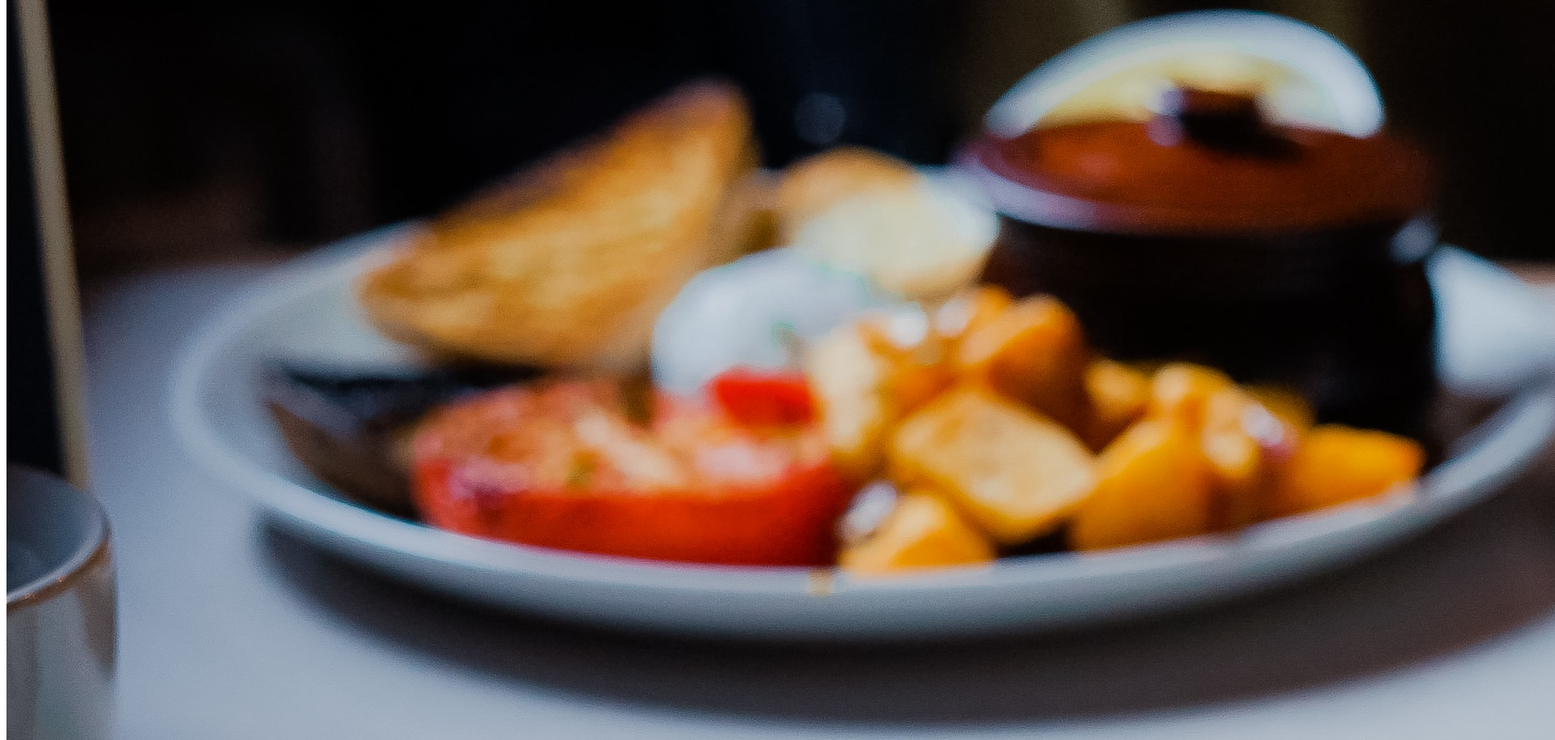
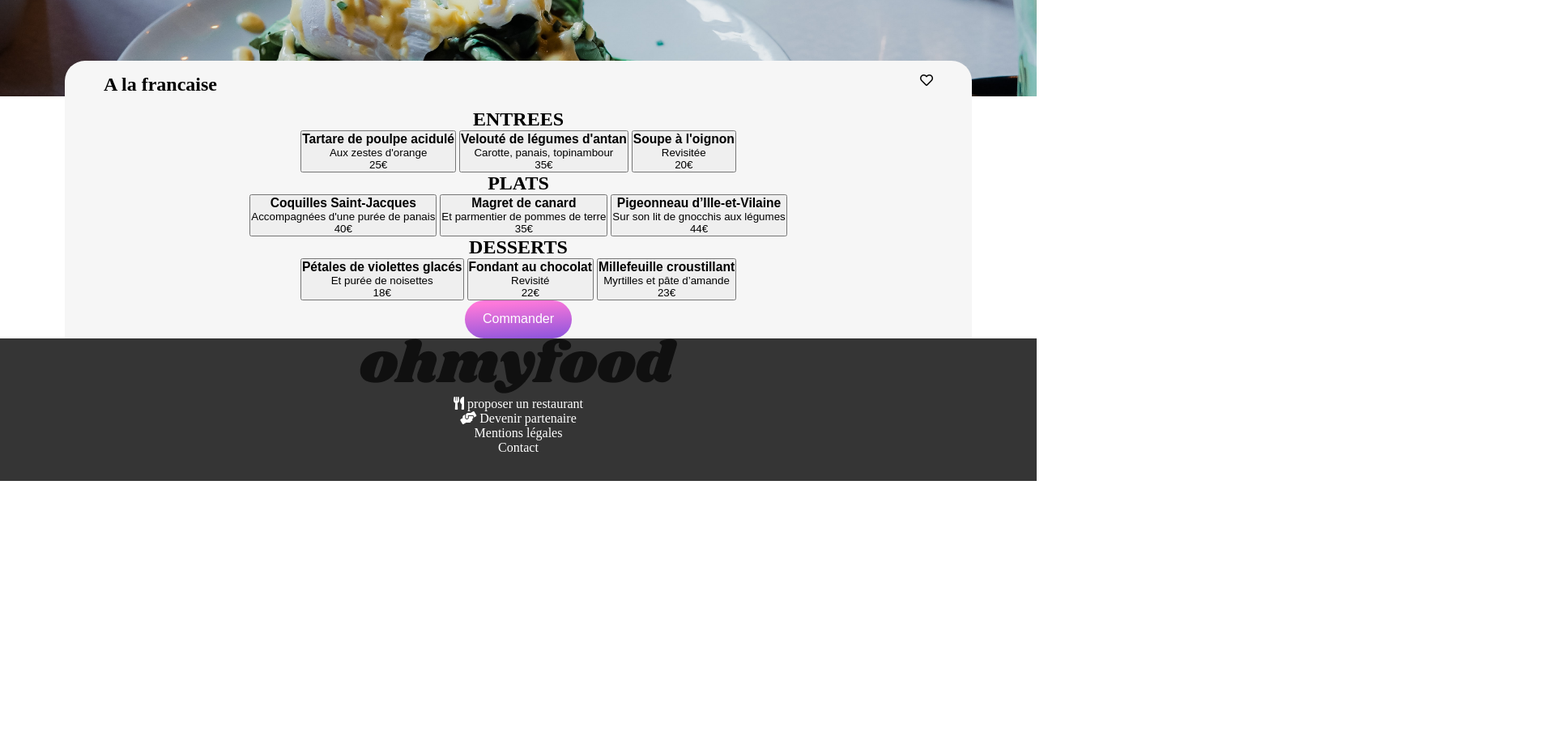
Before and after one commit to Antoine-Tarabon/AntoineTarabon_3_05052021, a website: page menu-a-la-francaise.html in a window 1280 px wide. Shown: the part 200-1114 px from the top of the page at 81% size, 1920 px wide, since content can reach past the window. After the commit the page ends 800 px from the top, so only its background shows below. Drawn offline with Linux system fonts and the light colour scheme.

Commit message:
css menu

```diff
--- a/menu-a-la-francaise.html
+++ b/menu-a-la-francaise.html
@@ -16,12 +16,13 @@
           src="./images/restaurants/toa-heftiba-DQKerTsQwi0-unsplash.jpg"
           alt="A la francaise"
         />
-        <div>
+      </section>
+
+      <section class="menu">
+        <div class="nom">
           <h1>A la francaise</h1>
           <i class="far fa-heart"></i>
         </div>
-      </section>
-      <section class="menu">
         <div class="entree">
           <h2>ENTREES</h2>
           <button class="carte">
@@ -112,7 +113,7 @@
             </div>
           </button>
         </div>
-        <button>Commander</button>
+        <button class="btn">Commander</button>
       </section>
     </main>
     <footer>
--- a/styles/scss/accueil.scss
+++ b/styles/scss/accueil.scss
@@ -1,5 +1,25 @@
 @import 'main.scss';
 
+
+
+main{
+    margin: 0rem 10rem;
+}
+
+.explorer{
+    text-align: center;
+    margin: 3rem 0;
+    background-color: #f6f6f6;
+    h1{
+        padding-top: 1rem;
+    }
+    p{
+        margin-top: 1rem;
+    }
+    .btn{
+        margin: 2rem 0;
+    }
+}
 .fonctionnement{
     h2{
         text-align: center;
@@ -23,8 +43,11 @@
     justify-content: space-between;
     display: flex;
     flex-wrap: wrap;
+    background-color: #f6f6f6;
+    padding: 1rem 1rem;
     h2{
         flex-basis: 100%;
+        margin: 1rem 0 2rem;
     }
     .restaurants__element{
         margin: 10px 0 25px 0;
@@ -65,17 +88,3 @@
         }
     }
 }
-
-footer{
-    text-align: center;
-    background-color: #353535;
-    padding: 3rem 0;
-    ul{
-        list-style-type: none;
-        a{
-            text-decoration: none;
-            color: white;
-        }
-    }
-
-}
--- a/styles/scss/main.scss
+++ b/styles/scss/main.scss
@@ -15,3 +15,20 @@ $color-button:linear-gradient(176deg, rgba(255,121,218,1) 10%, rgba(147,86,220,0
     font-size: 16px;
 
 }
+footer{
+    text-align: center;
+    background-color: #353535;
+    padding-bottom: 2rem;
+    .logo__footer{
+        height: 3rem;
+    margin: 1rem;
+    }
+    ul{
+        list-style-type: none;
+        a{
+            text-decoration: none;
+            color: white;
+        }
+    }
+
+}
--- a/styles/scss/menu.scss
+++ b/styles/scss/menu.scss
@@ -0,0 +1,30 @@
+@import 'main.scss';
+
+*{
+    margin: 0;
+    padding: 0;
+    box-sizing: border-box;
+}
+.banniere{
+    height: 100%;
+    width: 100%;
+    object-fit: cover;
+    img{
+        width: 100%;
+        height: 247px;
+        object-fit: cover;
+    }
+}
+.menu{
+    margin: -3rem 5rem 0;
+    text-align: center;
+    background-color: #f6f6f6;
+    position: relative;
+    border-radius: 25px 25px 0 0;
+    .nom{
+        display: flex;
+        justify-content: space-between;
+        margin: 0 2rem;
+        padding: 1rem;
+    }
+}
```
Also changed, not shown: index.html (+1 -1 lines), menu-la-note-enchantee.html (+5 -4 lines), menu-la-palette-du-gout.html (+6 -4 lines), menu-le-delice-des-sens.html (+6 -4 lines), styles/css/accueil.css, styles/css/main.css, styles/css/menu.css.
